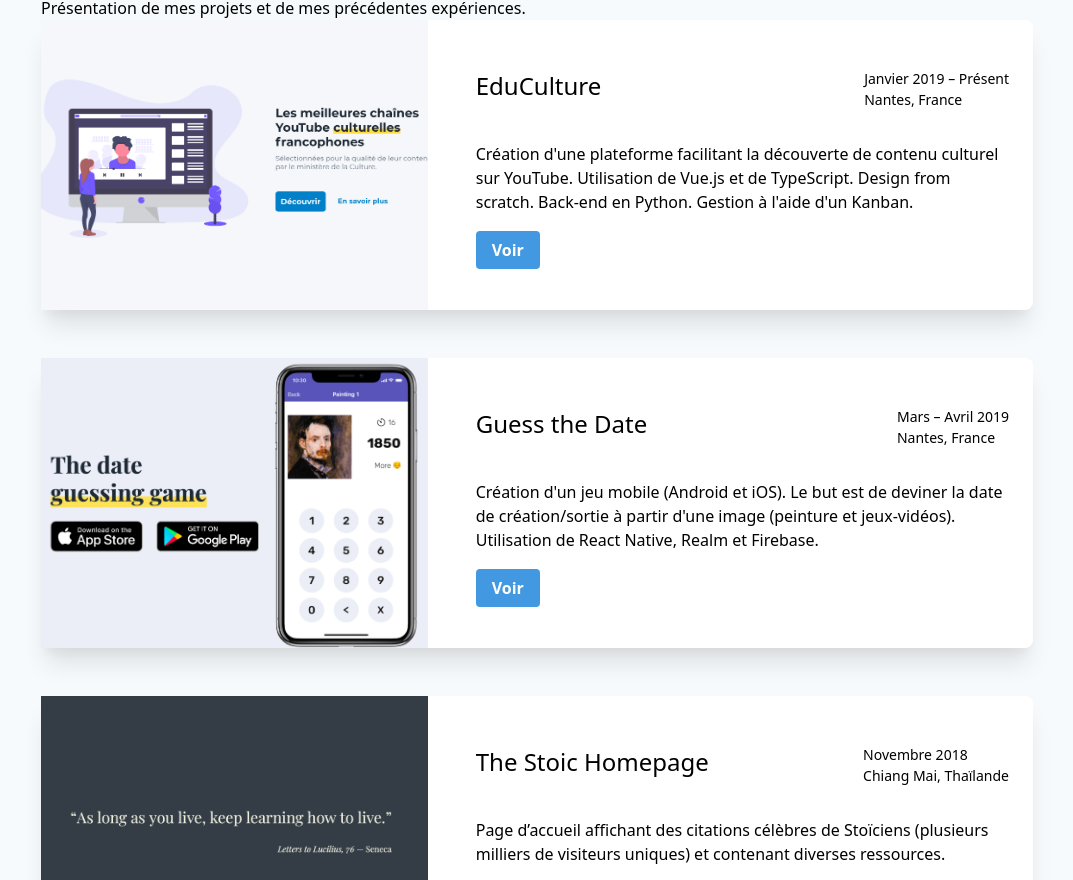
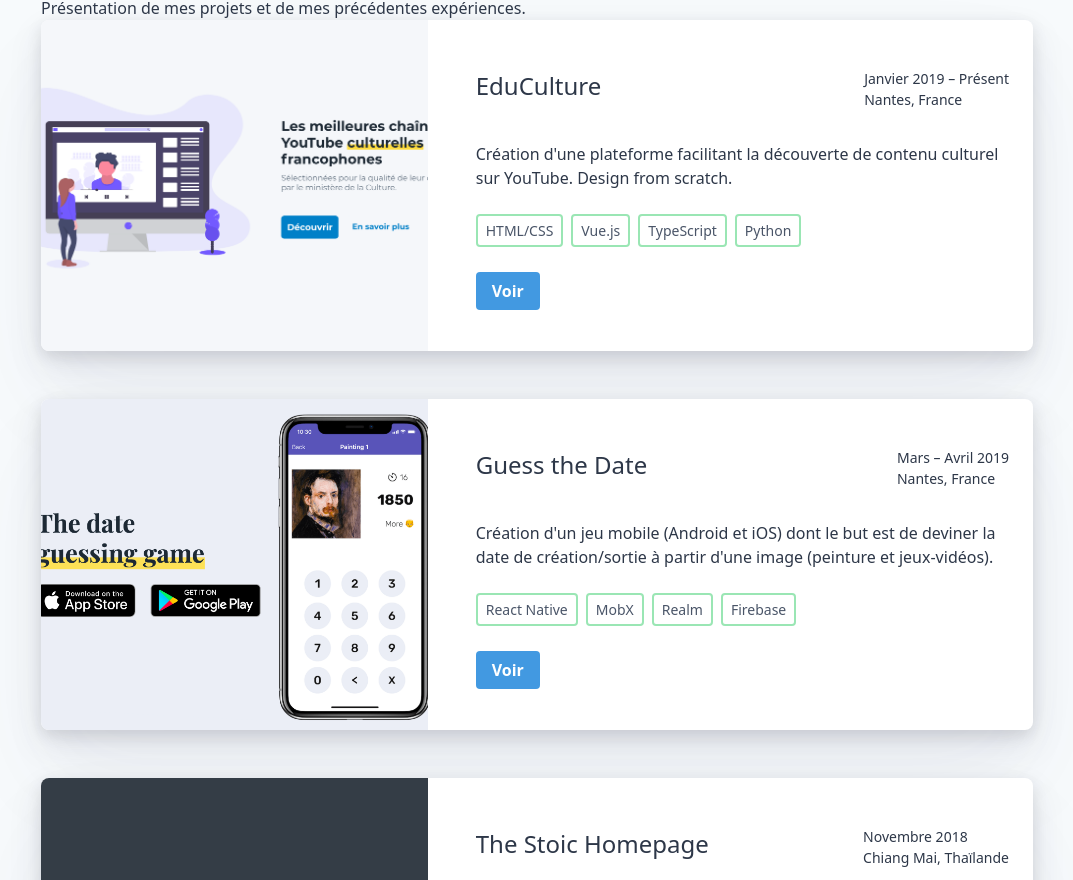
Before and after one commit to RomainCscn/personal-website, a Gatsby site: page /projects in a window 1280 px wide. Shown: the part 90-970 px from the top of the page, without its empty margins (103-1176 px from the left). Built offline with nearby package versions, Linux system fonts and the light colour scheme; Gatsby itself is replaced by a stand-in of ours.

Commit message:
Add tags, update project style

```diff
--- a/src/components/project.js
+++ b/src/components/project.js
@@ -20,9 +20,9 @@ const Project = props => {
       : `${props.startDate} – ${props.endDate}`;
 
   return (
-    <div className="flex flex-col sm:flex-row shadow-xl mb-12 bg-white rounded-lg">
+    <div className="flex flex-col sm:flex-row shadow-custom mb-12 bg-white rounded-lg">
       <Image
-        className="w-full sm:w-1/3 md:w-2/5 mr-12 sm:mr-6"
+        className="w-full rounded-lg rounded-br-none rounded-bl-none sm:rounded-bl-lg sm:rounded-tr-none sm:w-1/3 md:w-2/5 mr-12 sm:mr-6"
         fluid={props.image}
       />
       <div className="sm:w-2/3 md:w-3/5 py-12 px-6">
@@ -34,6 +34,13 @@ const Project = props => {
           </div>
         </div>
         <div className="mb-6">{props.description}</div>
+        <div className="flex flex-wrap mb-6">
+          {props.tags.map(tag => (
+            <span className="text-gray-700 border-green-300 border-solid border-2 rounded px-2 py-1 mr-2 mb-2 text-sm">
+              {tag}
+            </span>
+          ))}
+        </div>
         {props.link ? <Link link={props.link} text="Voir" /> : null}
         {props.github ? <Link link={props.github} text="GitHub" /> : null}
       </div>
--- a/src/data/projects.json
+++ b/src/data/projects.json
@@ -4,55 +4,61 @@
     "startDate": "Janvier 2019",
     "endDate": "Présent",
     "location": "Nantes, France",
-    "description": "Création d'une plateforme facilitant la découverte de contenu culturel sur YouTube. Utilisation de Vue.js et de TypeScript. Design from scratch. Back-end en Python. Gestion à l'aide d'un Kanban.",
+    "description": "Création d'une plateforme facilitant la découverte de contenu culturel sur YouTube. Design from scratch.",
     "link": "https://educulture.video",
-    "imageName": "educulture.png"
+    "imageName": "educulture.png",
+    "tags": ["HTML/CSS", "Vue.js", "TypeScript", "Python"]
   },
   {
     "name": "Guess the Date",
     "startDate": "Mars",
     "endDate": "Avril 2019",
     "location": "Nantes, France",
-    "description": "Création d'un jeu mobile (Android et iOS). Le but est de deviner la date de création/sortie à partir d'une image (peinture et jeux-vidéos). Utilisation de React Native, Realm et Firebase.",
+    "description": "Création d'un jeu mobile (Android et iOS) dont le but est de deviner la date de création/sortie à partir d'une image (peinture et jeux-vidéos).",
     "link": "https://guessthedate.io",
-    "imageName": "guessthedate.png"
+    "imageName": "guessthedate.png",
+    "tags": ["React Native", "MobX", "Realm", "Firebase"]
   },
   {
     "name": "The Stoic Homepage",
     "startDate": "Novembre 2018",
     "endDate": "Novembre 2018",
     "location": "Chiang Mai, Thaïlande",
-    "description": "Page d’accueil affichant des citations célèbres de Stoïciens (plusieurs milliers de visiteurs uniques) et contenant diverses ressources.",
+    "description": "Page d’accueil affichant des citations célèbres de Stoïciens (plusieurs milliers de visiteurs uniques) et contenant diverses ressources sur le Stoïcisme.",
     "link": "https://stoic.thehomepage.io",
     "github": "https://github.com/RomainCscn/stoic-homepage",
-    "imageName": "stoic.png"
+    "imageName": "stoic.png",
+    "tags": ["HTML/CSS", "JavaScript"]
   },
   {
     "name": "Reddit content downloader",
     "startDate": "Juillet",
     "endDate": "Aout 2019",
     "location": "Nantes, France",
-    "description": "Application Python (cli et Mac) permettant de télécharger des images/vidéos à partir de Reddit.",
+    "description": "Application Python (cli et Mac) permettant de télécharger des images/vidéos à partir de différents subreddit.",
     "github": "https://github.com/RomainCscn/reddit-content-downloader",
-    "imageName": "reddit.png"
+    "imageName": "reddit.png",
+    "tags": ["Python", "PyQT5"]
   },
   {
     "name": "Parseur de liens Messenger",
     "startDate": "Novembre 2018",
     "endDate": "Novembre 2018",
     "location": "Chiang Mai, Thaïlande",
-    "description": "Réalisé en Rust, utilisation en cli ou serveur web (API REST). Client web en Vue.js affichant liens , filtres et statistiques.",
+    "description": "Parseurs de liens envoyés lors d'une discussion Facebook messenger avec une utilisation en cli ou en serveur web (API REST). Client web en Vue.js affichant les liens, différents filtres et statistiques.",
     "github": "https://github.com/RomainCscn/messenger-links-parser",
-    "imageName": "parser.png"
+    "imageName": "parser.png",
+    "tags": ["Rust", "HTML/CSS", "JavaScript", "Vue.js"]
   },
   {
     "name": "Site web pour Kerinci Kultur",
     "startDate": "Septembre 2018",
     "endDate": "Septembre 2018",
     "location": "Kerinci, Indonésie",
-    "description": "Site web promotionnel pour une association (KerinciKultur) basée en Indonésie. Réalisé en utilisant Gatsby (React).",
+    "description": "Site web promotionnel pour une association (Kerinci Kultur) basée en Indonésie. Réalisé lors d'un volontariat.",
     "link": "https://kerincikultur.com",
     "github": "https://github.com/RomainCscn/kerinci",
-    "imageName": "kerinci.png"
+    "imageName": "kerinci.png",
+    "tags": ["HTML/CSS", "JavaScript", "React", "Gatsby"]
   }
 ]
--- a/src/pages/projects.js
+++ b/src/pages/projects.js
@@ -43,6 +43,7 @@ const Projects = props => {
             link={project.link}
             github={project.github}
             location={project.location}
+            tags={project.tags}
             image={image.node.childImageSharp.fluid}
           ></Project>
         );
--- a/src/styles/main.css
+++ b/src/styles/main.css
@@ -4,4 +4,5 @@
 
 body {
   @apply bg-gray-100;
+  @apply text-gray-800;
 }
--- a/tailwind.config.js
+++ b/tailwind.config.js
@@ -1,6 +1,11 @@
 module.exports = {
   theme: {
-    extend: {},
+    extend: {
+      boxShadow: {
+        custom:
+          '0 50px 100px rgba(50,50,93,.05),0 15px 35px rgba(50,50,93,.1),0 5px 15px rgba(0,0,0,.1)',
+      },
+    },
     screens: {
       sm: '640px',
       md: '768px',
```
